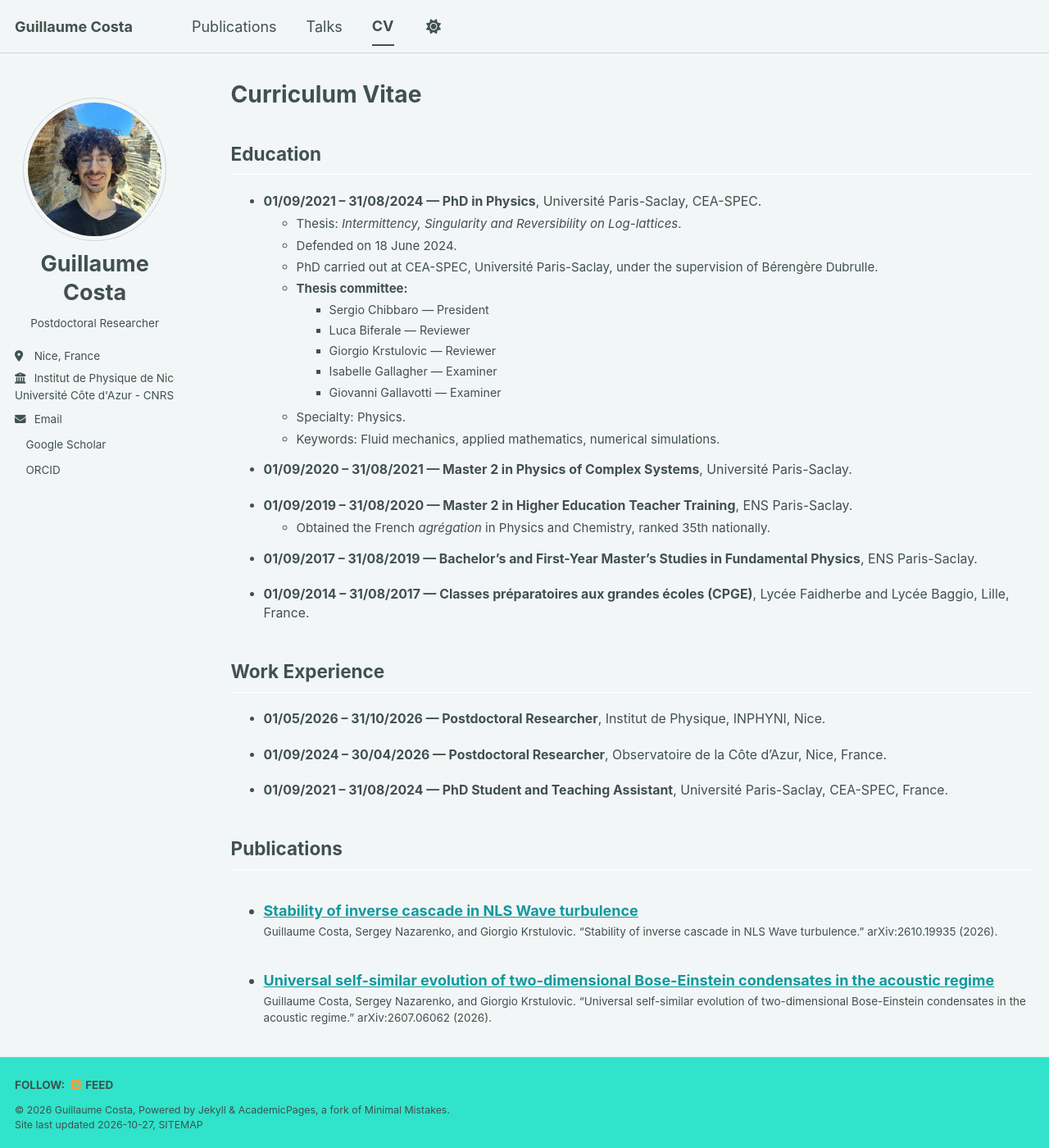
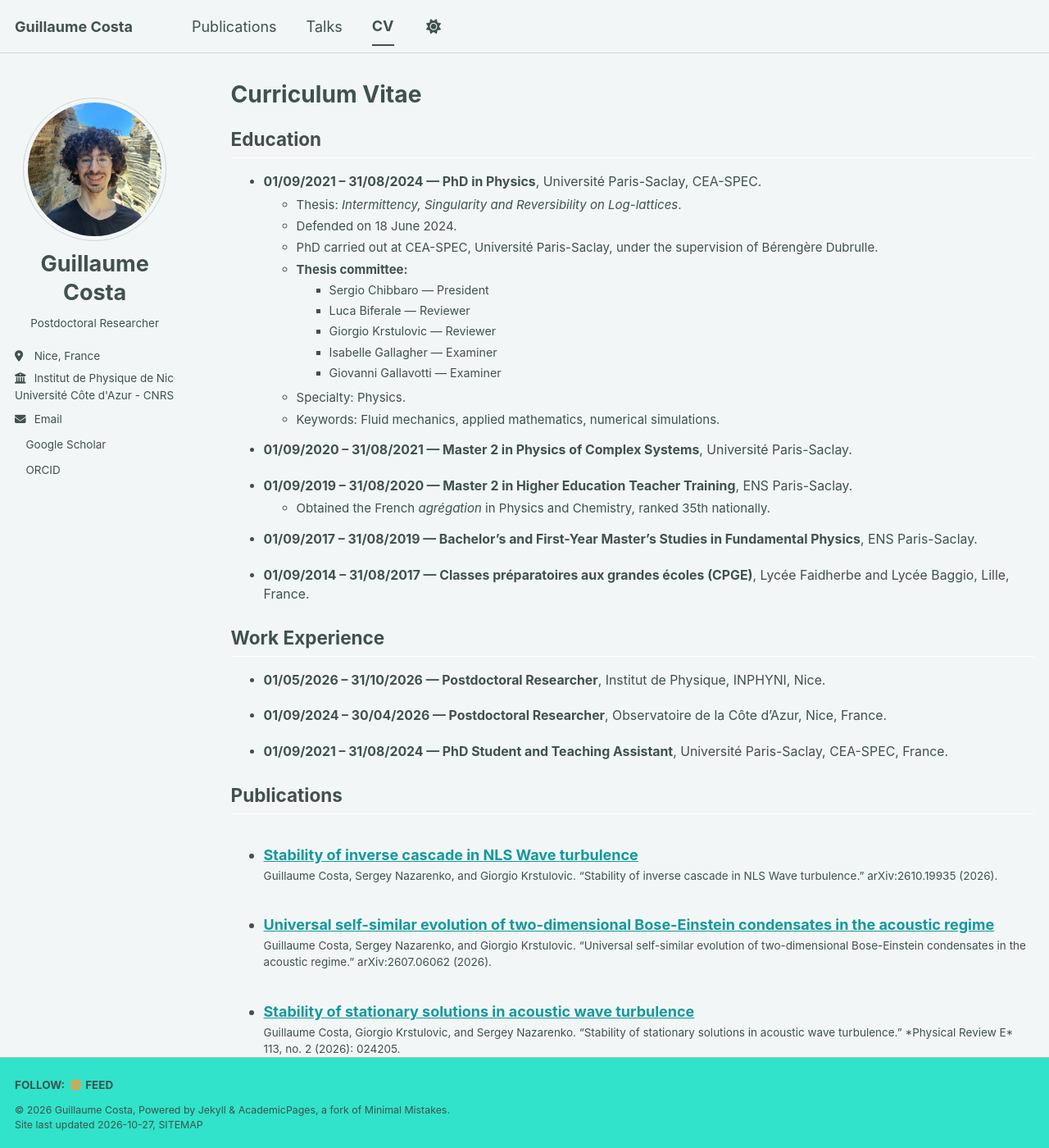
Before and after one commit to GuilCos/GuilCos.github.io, a Jekyll site: the page built from _pages/cv.md, in a window 1280 px wide and 1400 px high. Shown: the whole window at 82% size. Built offline with Jekyll 4.4.1, drawn with Linux system fonts in a browser that asks for light colours; a script bundle is joined from its source files by our own code; a style sheet for code colours, icons or effects is not loaded.

Commit message:
Update main.scss

```diff
--- a/assets/css/main.scss
+++ b/assets/css/main.scss
@@ -227,7 +227,28 @@
 }
 
 
-/* Compact typography for selected CV sections only */
+
+/* Center the CV page title */
+.layout--archive .page__title {
+  text-align: center;
+}
+
+/* CV section headings */
+.cv-section-title {
+  margin-top: 1.5rem;
+  margin-bottom: 0.5rem;
+}
+
+/* White divider below each section heading */
+.cv-section-divider {
+  border: 0 !important;
+  border-top: 1px solid #ffffff !important;
+  margin-top: 0.5rem;
+  margin-bottom: 1rem;
+  opacity: 1;
+}
+
+/* Compact typography for selected CV sections */
 .cv-compact {
   font-size: 0.88rem;
   line-height: 1.45;
```
